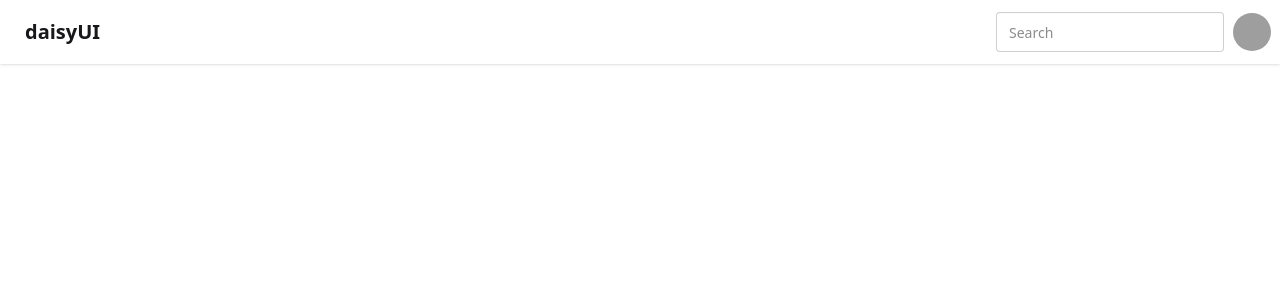
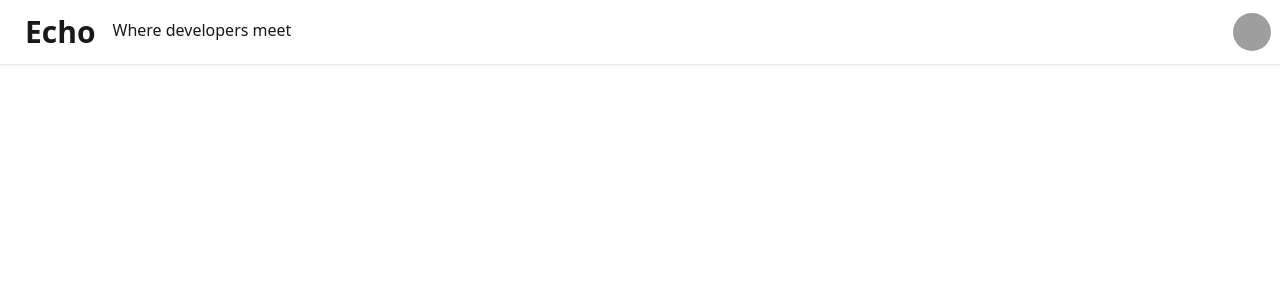
Before and after one commit to Malaya47/Echo, a React (Vite) app in the folder frontend/: page / in a window 1280 px wide. Shown: the top 300 px of the page. Built offline with nearby package versions, Linux system fonts and the light colour scheme; grey boxes are pictures that could not be loaded.

Commit message:
fix: fixed some html tags

```diff
--- a/frontend/src/components/Body.jsx
+++ b/frontend/src/components/Body.jsx
@@ -4,10 +4,10 @@ import { Outlet } from "react-router";
 
 const Body = () => {
   return (
-    <body>
+    <div>
       <Navbar />
       <Outlet />
-    </body>
+    </div>
   );
 };
 
--- a/frontend/src/components/Navbar.jsx
+++ b/frontend/src/components/Navbar.jsx
@@ -4,14 +4,10 @@ const Navbar = () => {
   return (
     <nav className="navbar bg-base-100 shadow-sm">
       <div className="flex-1">
-        <a className="btn btn-ghost text-xl">daisyUI</a>
+        <a className="btn btn-ghost text-3xl">Echo</a>
+        <span>Where developers meet</span>
       </div>
       <div className="flex gap-2">
-        <input
-          type="text"
-          placeholder="Search"
-          className="input input-bordered w-24 md:w-auto"
-        />
         <div className="dropdown dropdown-end">
           <div
             tabIndex={0}
```
